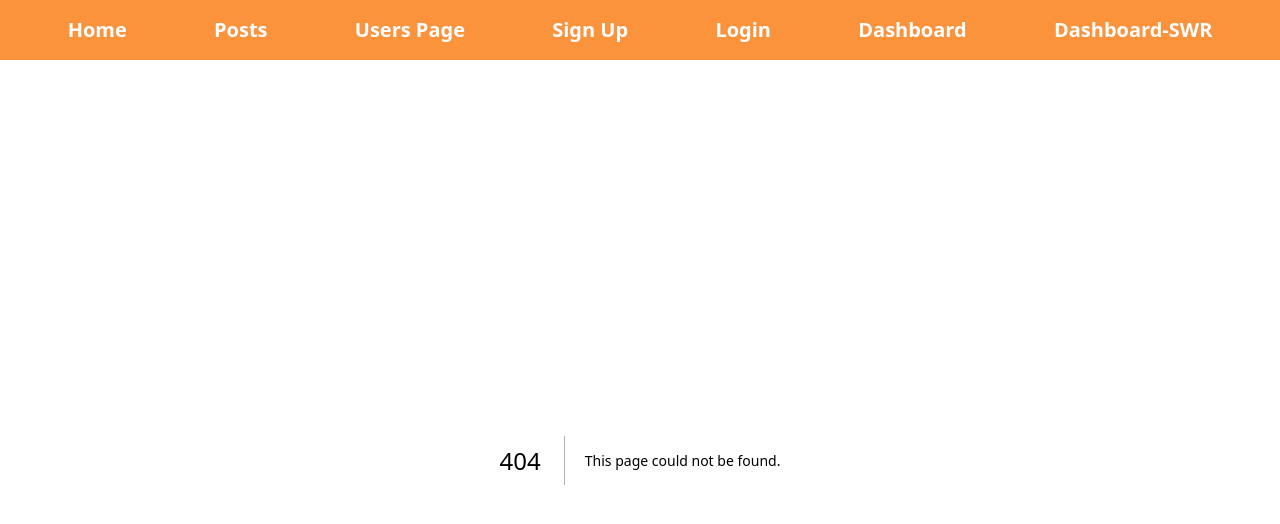
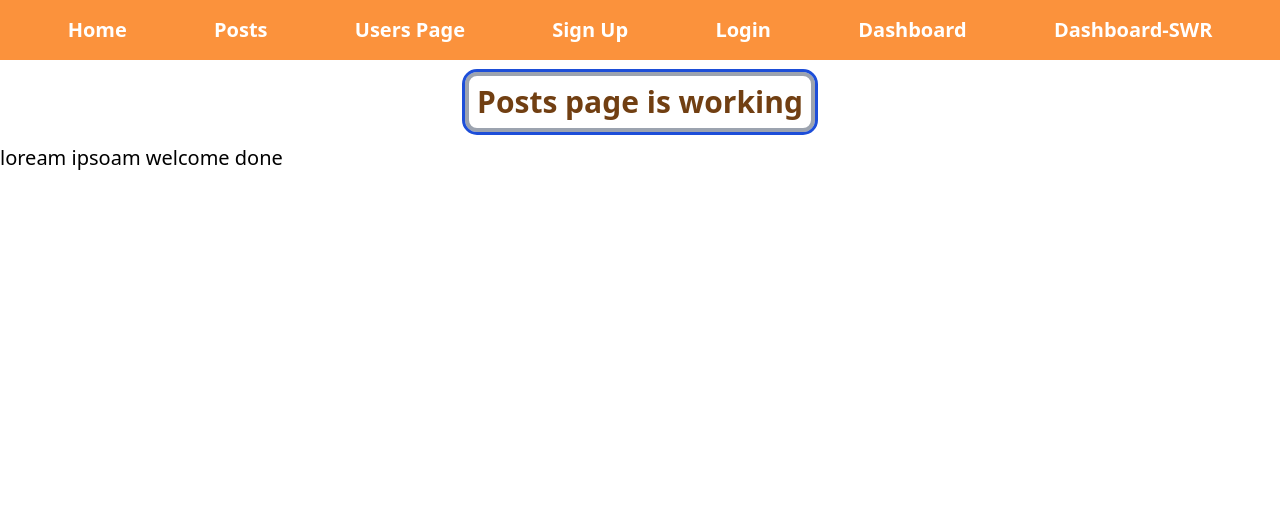
Before and after one commit to waliedsaied20/nextprotest1, a Next.js app: page /posts in a window 1280 px wide. Before the commit this address had no page. Shown: the top 524 px of the page. Built offline with nearby package versions, Linux system fonts and the light colour scheme.

Commit message:
merge left branch and add post page

```diff
--- a/pages/index.js
+++ b/pages/index.js
@@ -9,7 +9,7 @@ function HomePage() {
     <>
    <Head>
     <title>Edit Page with Left branch</title>
-          <title>Welcome ! render</title>
+          <title>Welcome ! render 1 </title>
           <link rel="icon" type="image/png" href="homeicon.png"/>
       </Head>
       <div>
--- /dev/null
+++ b/pages/posts/index.js
@@ -0,0 +1,16 @@
+
+
+
+function Posts() {
+    return (
+        <>
+        <h1 className="text-3xl selection:bg-white font-bold text-yellow-900 outline-blue-700 outline w-fit mx-auto my-3 p-2 rounded-xl border-gray-400 border-4 hover:border-red-500 hover:bg-red-600 hover:text-white ease-in-out">Posts page is working</h1>
+
+        <p className="text-xl selection:bg-orange-400 select-none"> loream ipsoam welcome done  </p>
+
+        </>
+    )
+}
+
+
+export default Posts;
```
